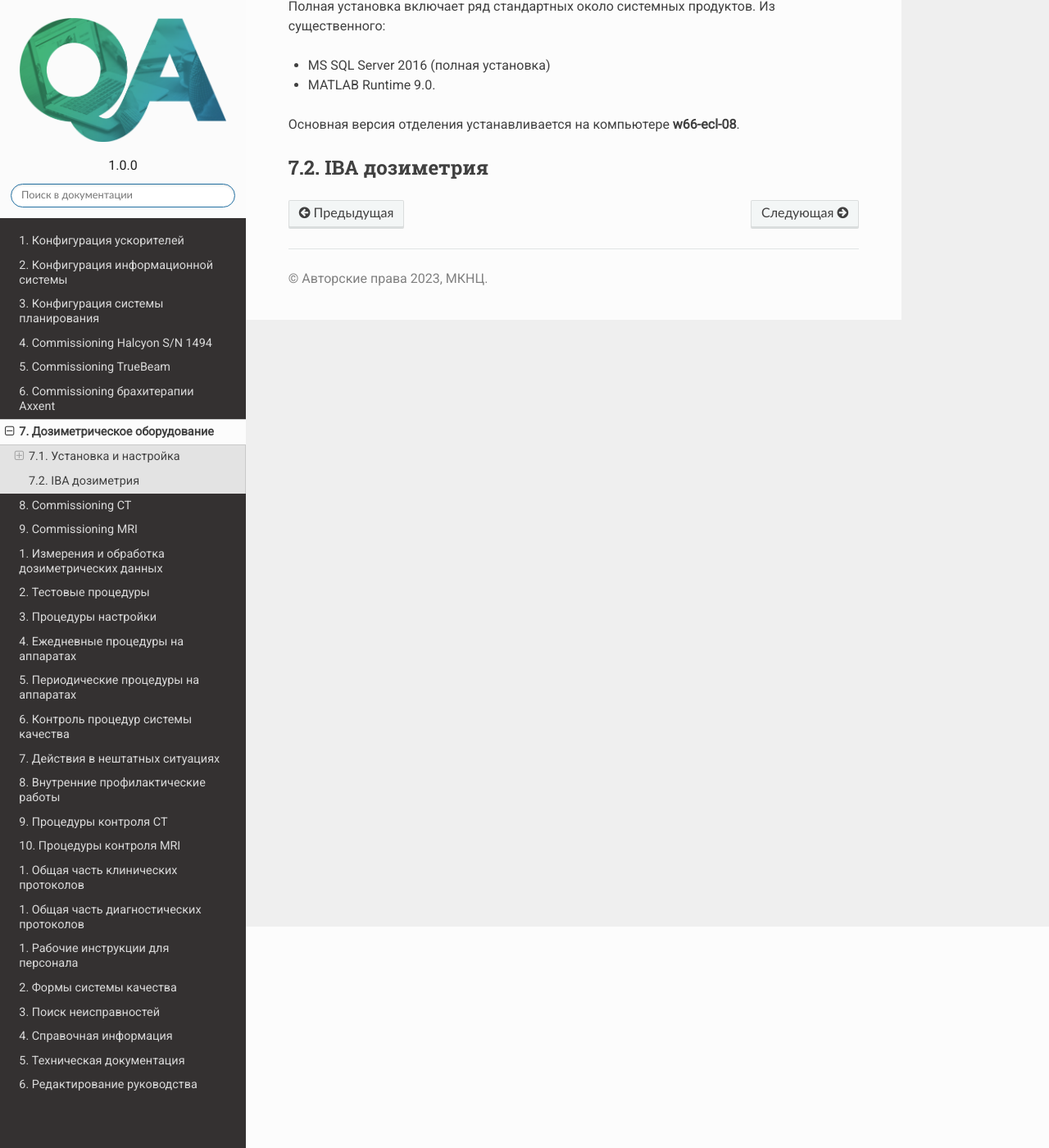
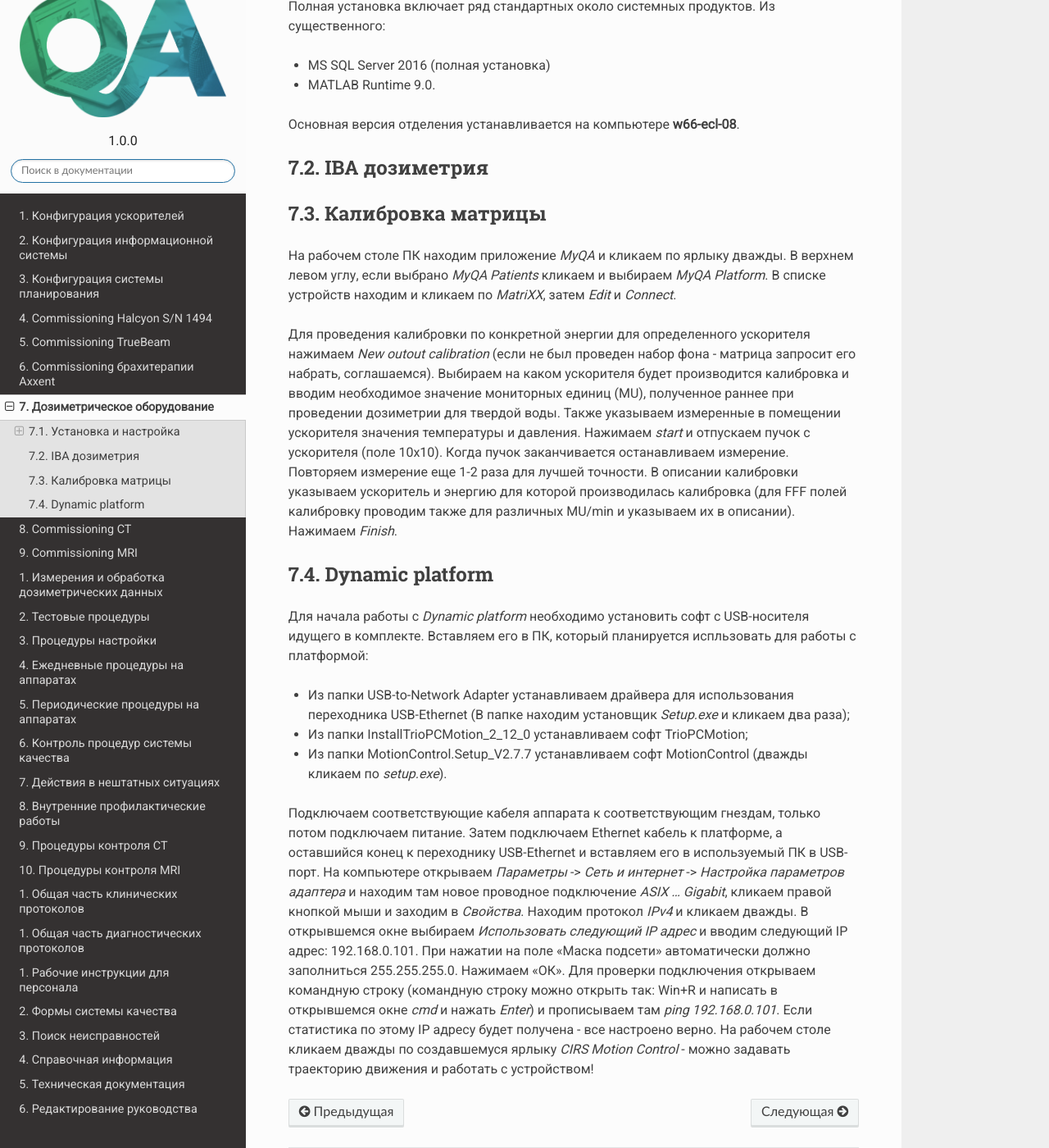
Before and after one commit to ggorlachev/RtDepBusiness, a Sphinx documentation site: the page built from source/commissioning/dosimetry_equipment.rst, in a window 1280 px wide and 1400 px high, scrolled down 270 px. Shown: the whole window at 82% size. Built offline with Sphinx 7.4.7 and the Read the Docs theme 2.0.0, drawn with Linux system fonts in a browser that asks for light colours; some web fonts are replaced.

Commit message:
Добавлены главы 7.3, 7.4.
Описание калибровки матрицы и начала работы с Dynamic Platform.

```diff
--- a/source/commissioning/dosimetry_equipment.rst
+++ b/source/commissioning/dosimetry_equipment.rst
@@ -21,3 +21,40 @@
 
 IBA дозиметрия
 --------------
+
+
+Калибровка матрицы
+------------------
+
+На рабочем столе ПК находим приложение *MyQA* и кликаем по ярлыку дважды. В верхнем левом углу, если выбрано *MyQA Patients* кликаем
+и выбираем *MyQA Platform*. В списке устройств находим и кликаем по *MatriXX*, затем *Edit* и *Connect*.
+
+Для проведения калибровки по конкретной энергии для определенного ускорителя нажимаем *New outout calibration* (если не был проведен
+набор фона - матрица запросит его набрать, соглашаемся). Выбираем на каком ускорителя будет производится калибровка и вводим
+необходимое значение мониторных единиц (MU), полученное раннее при проведении дозиметрии для твердой воды. Также указываем
+измеренные в помещении ускорителя значения температуры и давления. Нажимаем *start* и отпускаем пучок с ускорителя (поле 10х10).
+Когда пучок заканчивается останавливаем измерение. Повторяем измерение еще 1-2 раза для лучшей точности. В описании калибровки
+указываем ускоритель и энергию для которой производилась калибровка (для FFF полей калибровку проводим также для различных MU/min и указываем
+их в описании). Нажимаем *Finish*.
+
+
+Dynamic platform
+----------------
+
+Для начала работы с *Dynamic platform* необходимо установить софт
+с USB-носителя идущего в комплекте. Вставляем его в ПК, который планируется испльзовать для работы с платформой:
+
+- Из папки USB-to-Network Adapter устанавливаем драйвера для использования переходника USB-Ethernet (В папке находим установщик *Setup.exe* и кликаем два раза);
+- Из папки InstallTrioPCMotion_2_12_0 устанавливаем софт TrioPCMotion;
+- Из папки MotionControl.Setup_V2.7.7 устанавливаем софт MotionControl (дважды кликаем по *setup.exe*).
+
+Подключаем соответствующие кабеля аппарата к соответствующим гнездам, только потом подключаем питание.
+Затем подключаем Ethernet кабель к платформе, а оставшийся конец к переходнику USB-Ethernet и вставляем его в используемый ПК
+в USB-порт. На компьютере открываем *Параметры* -> *Сеть и интернет* -> *Настройка параметров адаптера* и находим
+там новое проводное подключение *ASIX ... Gigabit*, кликаем правой кнопкой мыши и заходим в *Свойства*. Находим протокол *IPv4*
+и кликаем дважды. В открывшемся окне выбираем *Использовать следующий IP адрес* и вводим следующий IP адрес: 192.168.0.101.
+При нажатии на поле "Маска подсети" автоматически должно заполниться 255.255.255.0. Нажимаем "ОК". Для проверки
+подключения открываем командную строку (командную строку можно открыть так: Win+R и написать в открывшемся окне *cmd*
+и нажать *Enter*) и прописываем там *ping 192.168.0.101*. Если статистика по этому IP адресу будет получена - все настроено
+верно. На рабочем столе кликаем дважды по создавшемуся ярлыку *CIRS Motion Control* - можно задавать
+траекторию движения и работать с устройством!
```
